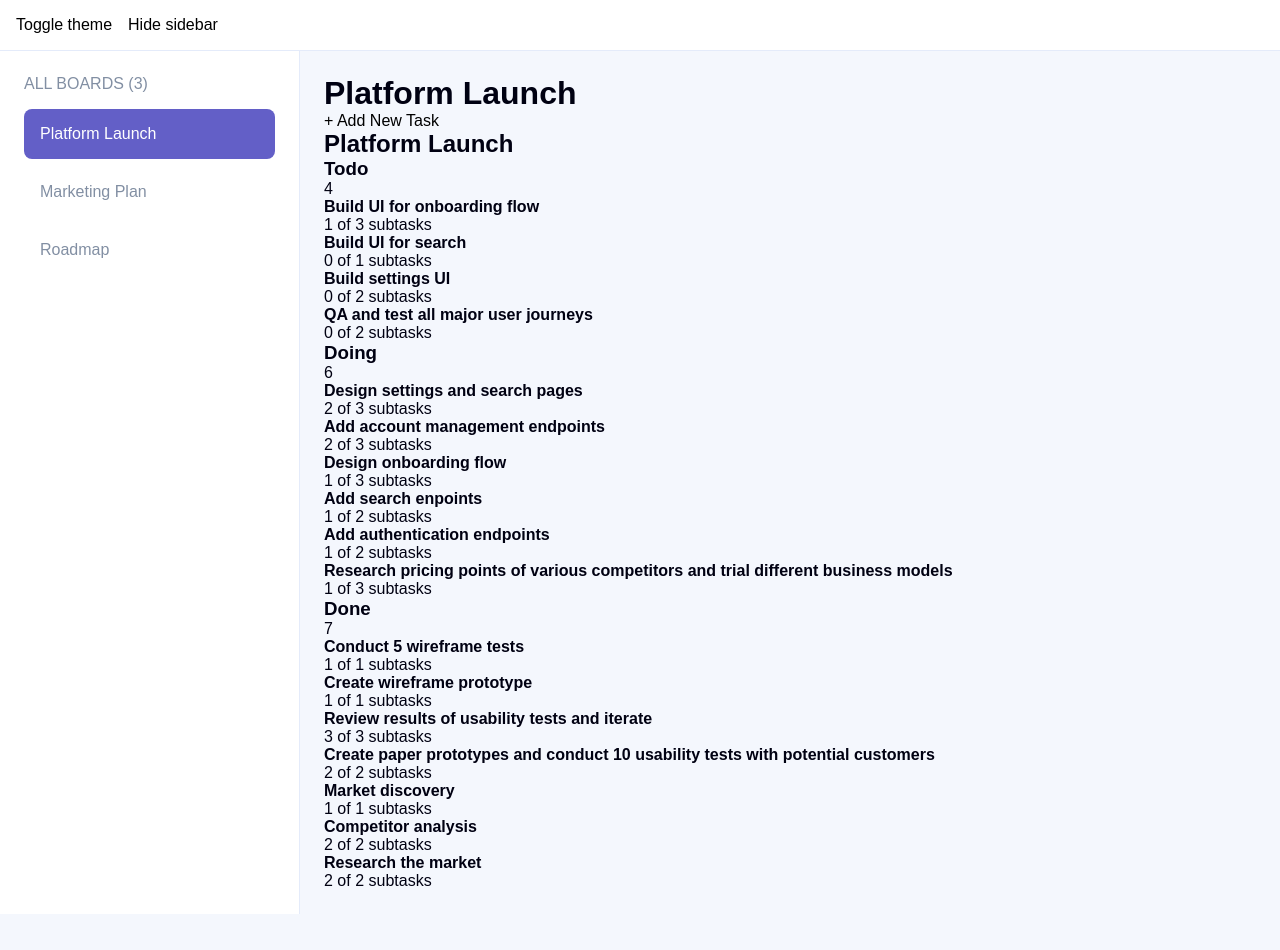
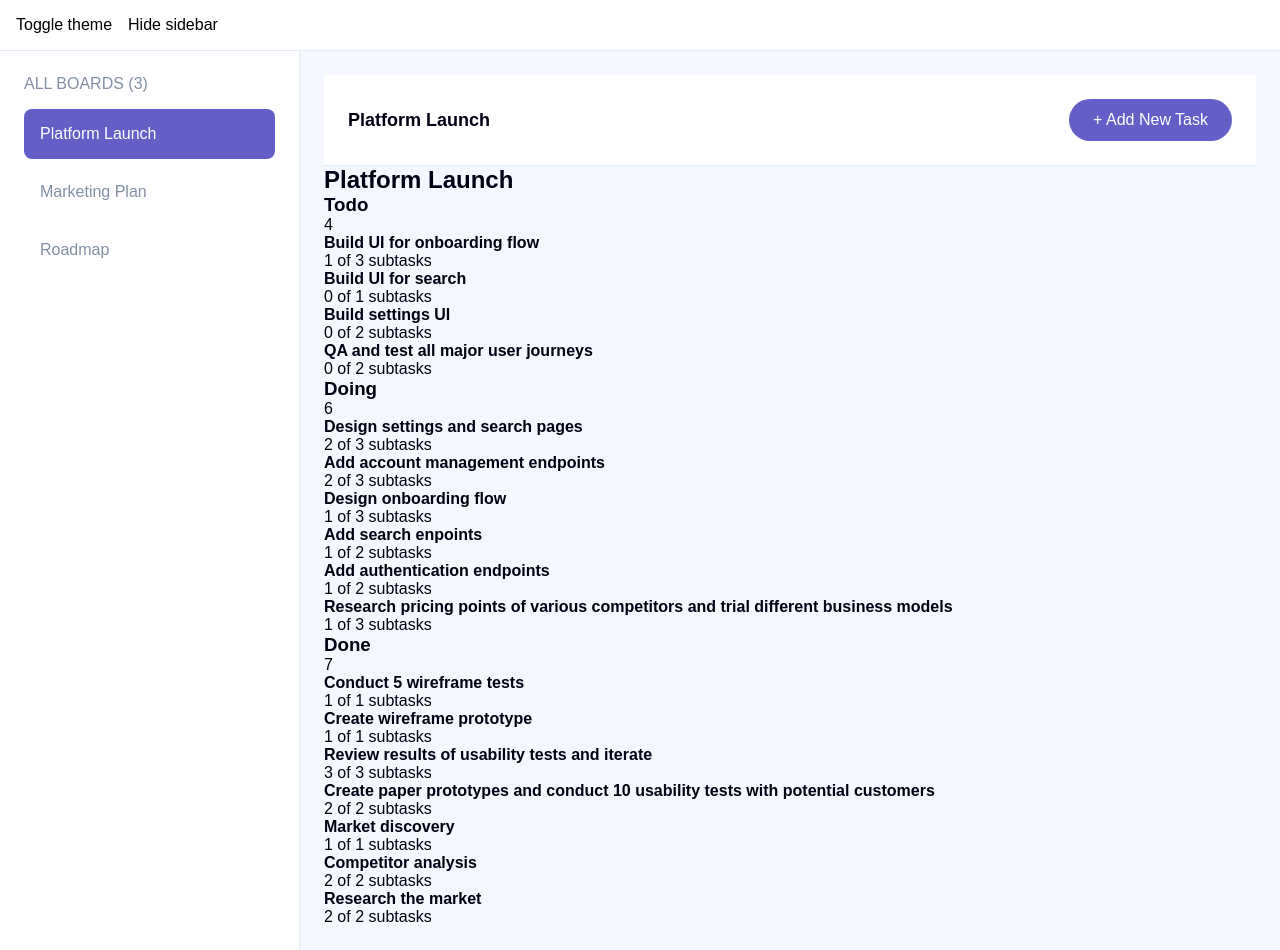
Before and after one commit to varisDogukan/kanban-task-management, a React (Vite) app: page / in a window 1280 px wide. Before the commit the page ends 914 px from the top, so only its background shows below. Built offline with nearby package versions, Linux system fonts and the light colour scheme.

Commit message:
style: add initial board header layout and action styles

```diff
--- /dev/null
+++ b/src/features/boards/components/BoardHeader.module.scss
@@ -0,0 +1,27 @@
+.root {
+  display: flex;
+  align-items: center;
+  justify-content: space-between;
+  gap: var(--space-200);
+  padding: var(--space-300);
+  border-bottom: 1px solid var(--color-border);
+  background-color: var(--color-surface);
+}
+
+.title {
+  font-size: 1.125rem;
+  font-weight: 700;
+  color: var(--color-text);
+}
+
+.action {
+  padding: 0.75rem 1.5rem;
+  border-radius: 999px;
+  background-color: var(--color-purple);
+  color: var(--color-white);
+}
+
+.action:disabled {
+  opacity: 0.4;
+  cursor: not-allowed;
+}
--- a/src/features/boards/components/BoardHeader.tsx
+++ b/src/features/boards/components/BoardHeader.tsx
@@ -1,3 +1,5 @@
+import styles from "./BoardHeader.module.scss";
+
 type BoardHeaderProps = {
   title: string;
   isAddTaskDisabled: boolean;
@@ -8,10 +10,14 @@ export default function BoardHeader({
   isAddTaskDisabled,
 }: BoardHeaderProps) {
   return (
-    <header>
-      <h1>{title}</h1>
+    <header className={styles.root}>
+      <h1 className={styles.title}>{title}</h1>
 
-      <button type='button' disabled={isAddTaskDisabled}>
+      <button
+        type='button'
+        disabled={isAddTaskDisabled}
+        className={styles.action}
+      >
         + Add New Task
       </button>
     </header>
```
